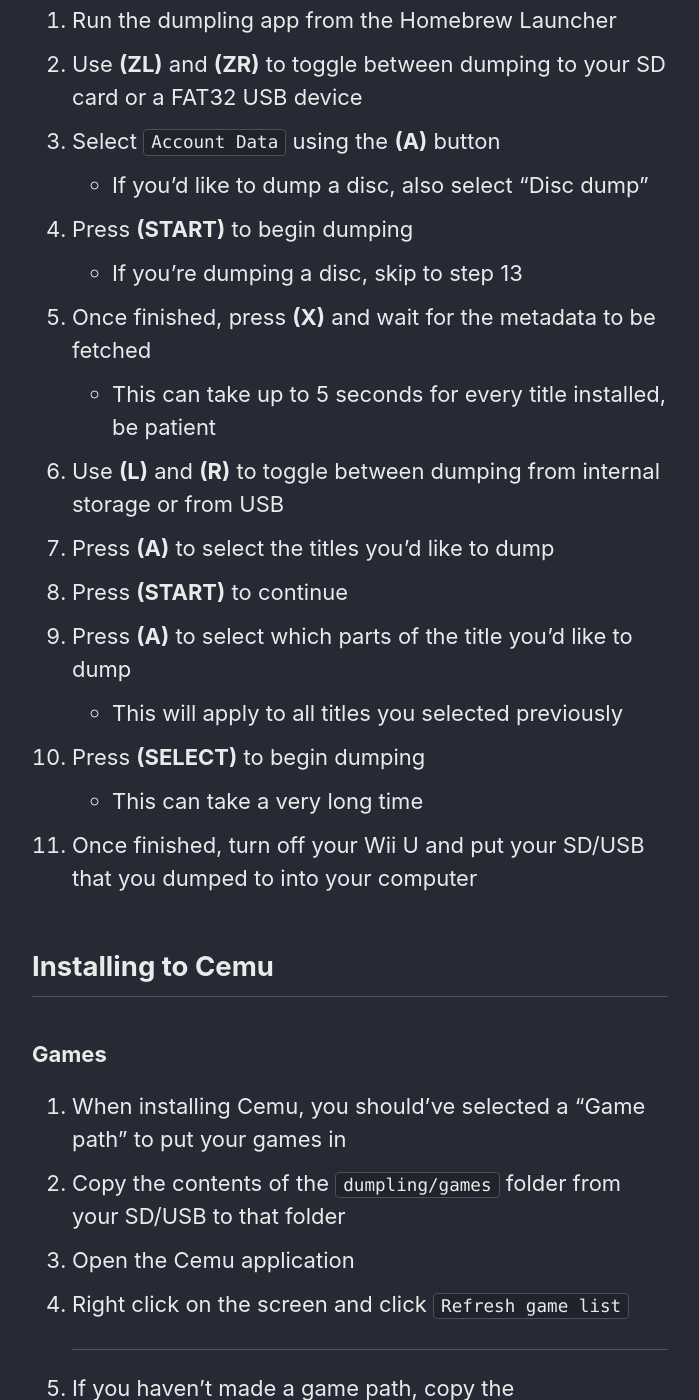
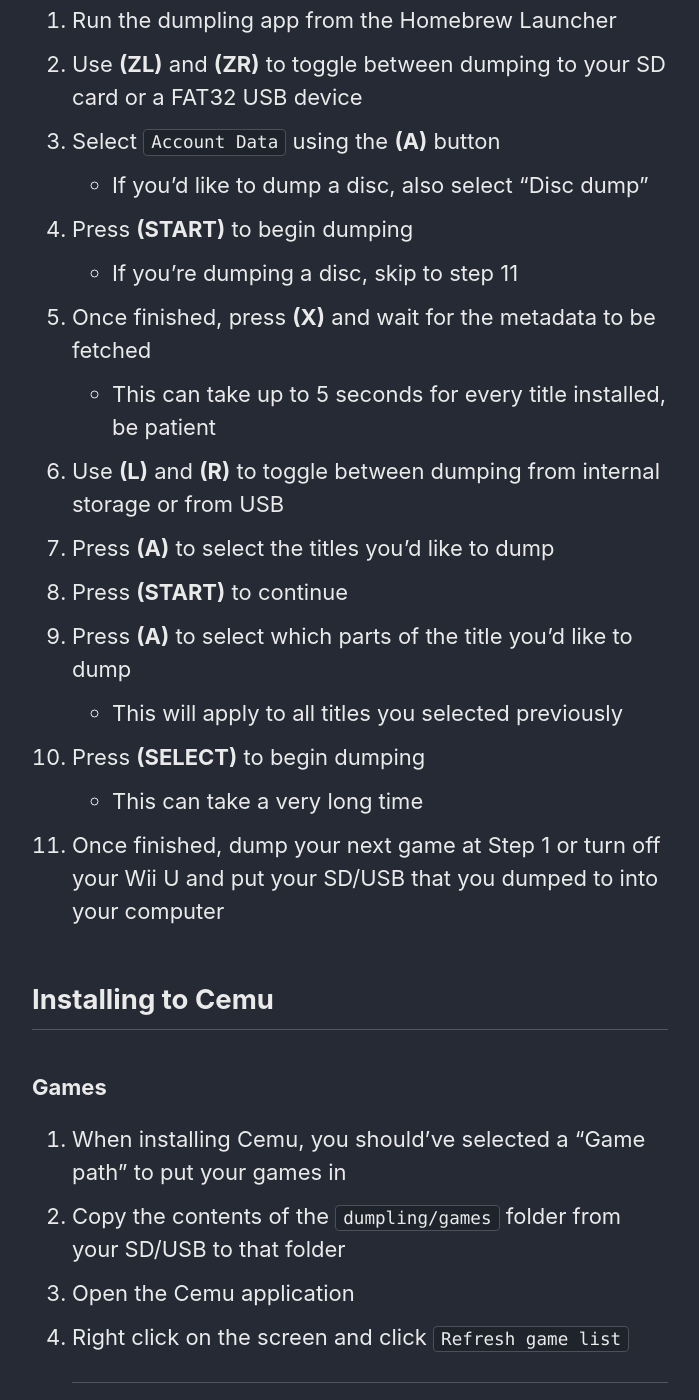
Before and after one commit to cfw-guide/cemu.cfw.guide, a Jekyll site: the page built from _pages/en_US/dumping-games.md, in a window 1280 px wide and 1400 px high, scrolled down 2676 px. Shown: the whole window, without its empty margins (290-989 px from the left). Built offline with Jekyll 4.4.1, drawn with Linux system fonts in a browser that asks for light colours.

Commit message:
Fixed invalid skip-to-step 13

```diff
--- a/_pages/en_US/dumping-games.md
+++ b/_pages/en_US/dumping-games.md
@@ -54,7 +54,7 @@
 1. Select `Account Data` using the **(A)** button
   - If you'd like to dump a disc, also select "Disc dump"
 1. Press **(START)** to begin dumping
-  - If you're dumping a disc, skip to step 13
+  - If you're dumping a disc, skip to step 11
 1. Once finished, press **(X)** and wait for the metadata to be fetched
   - This can take up to 5 seconds for every title installed, be patient
 1. Use **(L)** and **(R)** to toggle between dumping from internal storage or from USB
@@ -64,7 +64,7 @@
   - This will apply to all titles you selected previously
 1. Press **(SELECT)** to begin dumping
   - This can take a very long time
-1. Once finished, turn off your Wii U and put your SD/USB that you dumped to into your computer
+1. Once finished, dump your next game at Step 1 or turn off your Wii U and put your SD/USB that you dumped to into your computer
 
 ## Installing to Cemu
 
```
